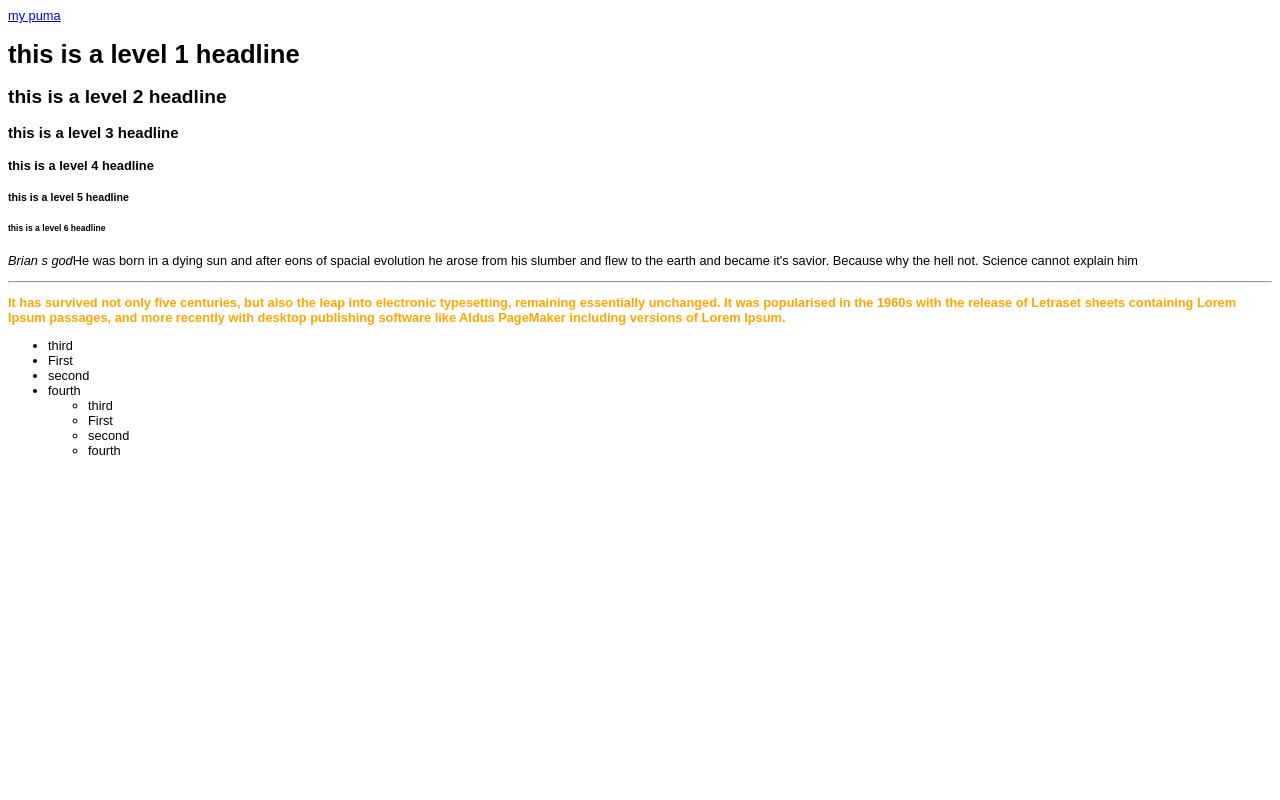
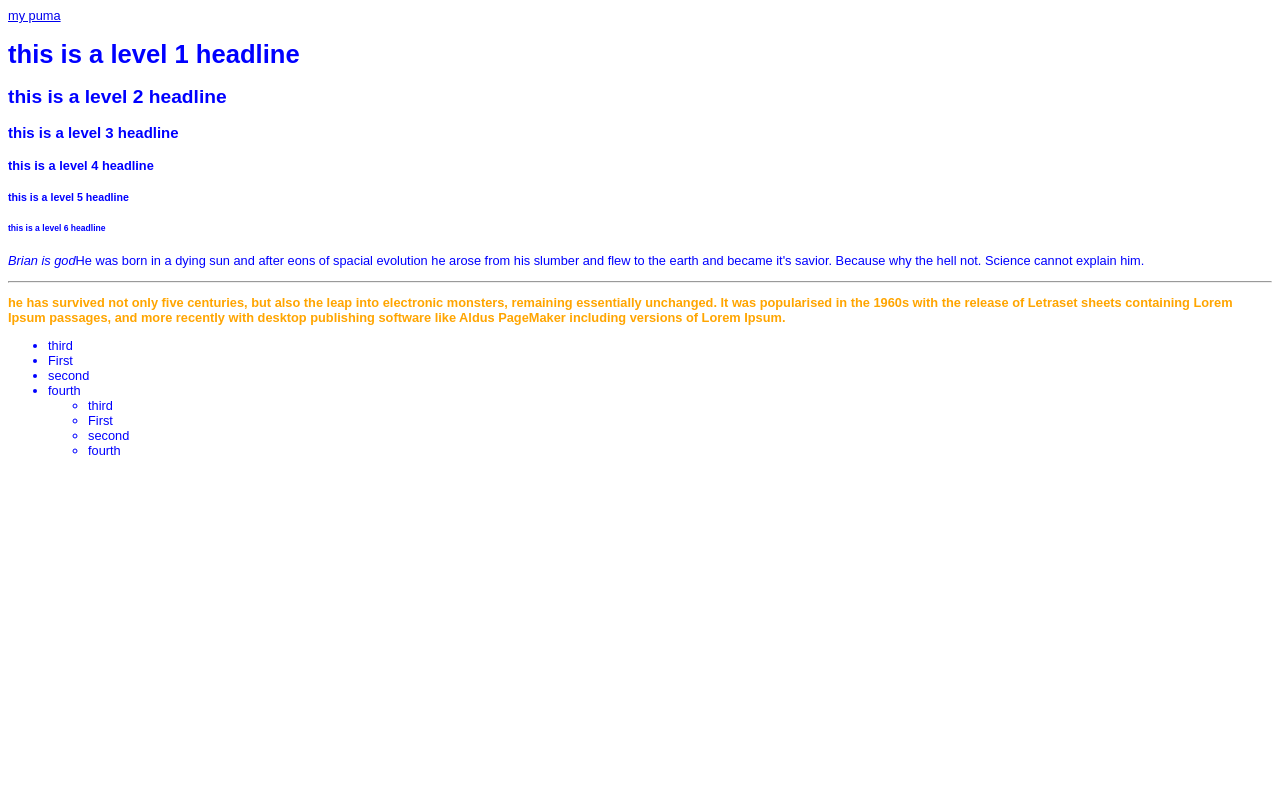
Before and after one commit to BRIANisGOD/codingclass, a plain HTML site: page sandbox.html in a window 1280 px wide. Shown: the top 800 px of the page. Drawn offline with Linux system fonts and the light colour scheme.

Commit message:
my bruhh

```diff
--- a/main.css
+++ b/main.css
@@ -1,7 +1,7 @@
 body {
 	font-size: 0.8em;
 	font-family: arial, sans-serif;
-    color:blu;
+    color:blue;
 }
 strong {
     color:orange;
--- a/index.html
+++ b/sandbox.html
@@ -22,10 +22,10 @@
         this is a level 6 headline
         </h6>
         <p>
-       <em> Brian s god</em>He was born in a dying sun and after eons of spacial evolution he arose from his slumber and flew to the earth and became it's savior. Because why the hell not. Science cannot explain him
+       <em> Brian is god</em>He was born in a dying sun and after eons of spacial evolution he arose from his slumber and flew to the earth and became it's savior. Because why the hell not. Science cannot explain him.
        <hr>
         <p>
-        </p><strong>It has survived not only five centuries, but also the leap into electronic typesetting, remaining essentially unchanged. It was popularised in the 1960s with the release of Letraset sheets containing Lorem Ipsum passages, and more recently with desktop publishing software like Aldus PageMaker including versions of Lorem Ipsum.</strong>
+        </p><strong>he has survived not only five centuries, but also the leap into electronic monsters, remaining essentially unchanged. It was popularised in the 1960s with the release of Letraset sheets containing Lorem Ipsum passages, and more recently with desktop publishing software like Aldus PageMaker including versions of Lorem Ipsum.</strong>
         </p>
     </body>
 </html>
```
Also changed, not shown: template.html (added, +10 -0 lines).
